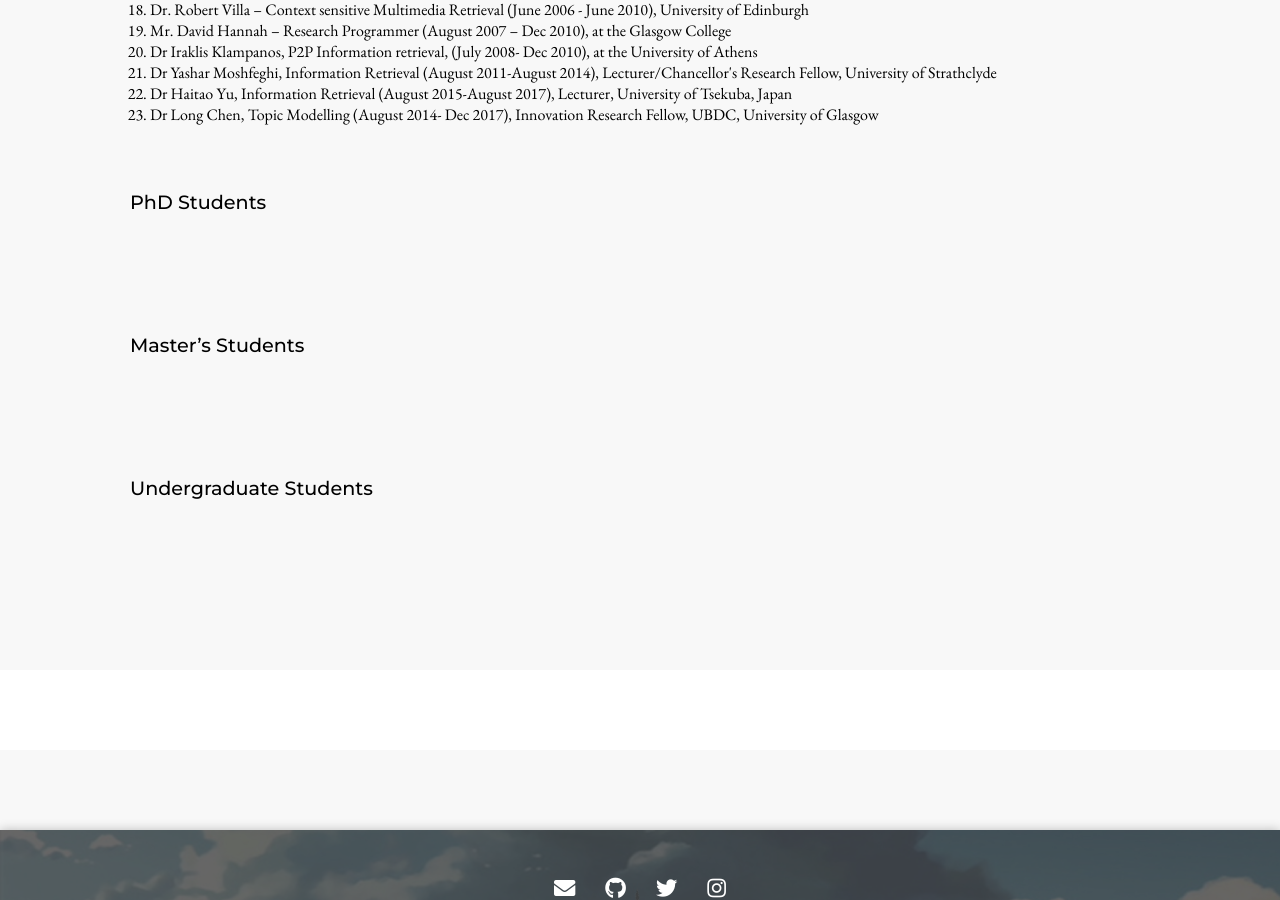
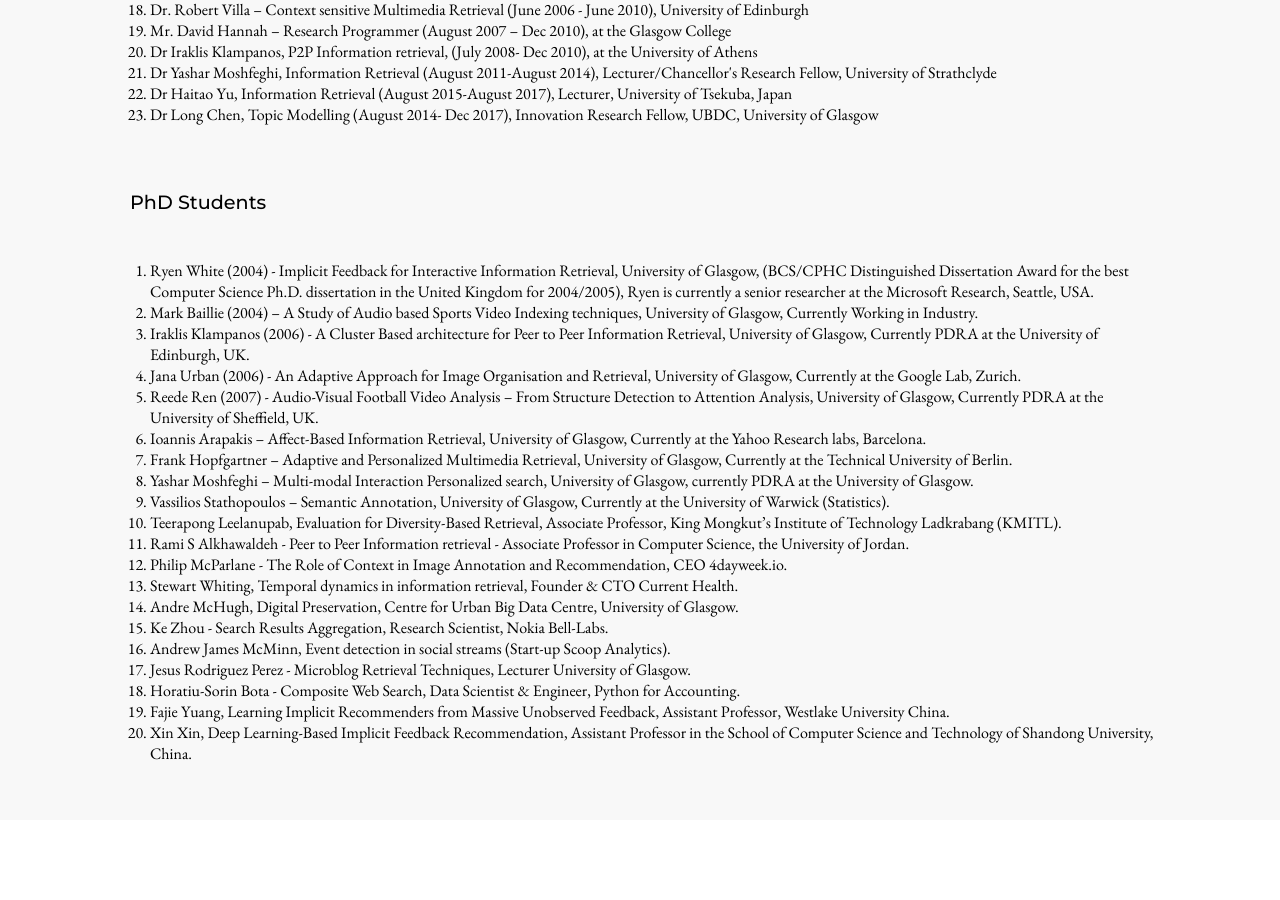
Before and after one commit to GAIR-Lab/GAIR-Lab.github.io, a Jekyll site: the page built from alumni/index.md, in a window 1280 px wide and 900 px high, scrolled down 869 px. Built offline with Jekyll 4.4.1, drawn with Linux system fonts in a browser that asks for light colours; nearby versions of some CDN libraries.

Commit message:
Update index.md

```diff
--- a/alumni/index.md
+++ b/alumni/index.md
@@ -47,19 +47,46 @@ These are former lab alumni who have gone on to make significant contributions i
 <!-- <h3 style="text-align: start; width: 85%;"> Bioinformatics Analysts </h3>
 {% include alumni-tabled.html role="bioinformatics-analyst" group="alum" mini="true" %} -->
 <h3 style="text-align: start; width: 85%;"> PhD Students </h3>
-{% include alumni-tabled.html role="phd" group="alum" mini="true" %}
-<!-- <h3 style="text-align: start; width: 85%;"> PharmD Students </h3>
-{% include alumni-tabled.html role="pharmd" group="alum" mini="true" %} -->
-<h3 style="text-align: start; width: 85%;"> Master’s Students </h3>
-{% include alumni-tabled.html role="masters" group="alum" mini="true" %}
-<h3 style="text-align: start; width: 85%;"> Undergraduate Students </h3>
-{% include alumni-tabled.html role="undergrad" group="alum" mini="true" %}
-<!-- <h3 style="text-align: start; width: 85%;"> High School Students </h3>
-{% include alumni-tabled.html role="highschool" group="alum" mini="true" %} -->
+<!-- {% include alumni-tabled.html role="phd" group="alum" mini="true" %} -->
+
+<ol style="text-align: start; width: 85%;">
+    <li>Ryen White (2004) - Implicit Feedback for Interactive Information Retrieval, University of Glasgow, (BCS/CPHC Distinguished Dissertation Award for the best Computer Science Ph.D. dissertation in the United Kingdom for 2004/2005), Ryen is currently a senior researcher at the Microsoft Research, Seattle, USA.</li>
+    <li>Mark Baillie (2004) – A Study of Audio based Sports Video Indexing techniques, University of Glasgow, Currently Working in Industry.</li>
+    <li>Iraklis Klampanos (2006) - A Cluster Based architecture for Peer to Peer Information Retrieval, University of Glasgow, Currently PDRA at the University of Edinburgh, UK.</li>
+    <li>Jana Urban (2006) - An Adaptive Approach for Image Organisation and Retrieval, University of Glasgow, Currently at the Google Lab, Zurich.</li>
+    <li>Reede Ren (2007) - Audio-Visual Football Video Analysis – From Structure Detection to Attention Analysis, University of Glasgow, Currently PDRA at the University of Sheffield, UK.</li>
+    <li>Ioannis Arapakis – Affect-Based Information Retrieval, University of Glasgow, Currently at the Yahoo Research labs, Barcelona.</li>
+    <li>Frank Hopfgartner – Adaptive and Personalized Multimedia Retrieval, University of Glasgow, Currently at the Technical University of Berlin.</li>
+    <li>Yashar Moshfeghi – Multi-modal Interaction Personalized search, University of Glasgow, currently PDRA at the University of Glasgow.</li>
+    <li>Vassilios Stathopoulos – Semantic Annotation, University of Glasgow, Currently at the University of Warwick (Statistics).</li>
+    <li>Teerapong Leelanupab, Evaluation for Diversity-Based Retrieval, Associate Professor, King Mongkut’s Institute of Technology Ladkrabang (KMITL).</li>
+    <li>Rami S Alkhawaldeh - Peer to Peer Information retrieval - Associate Professor in Computer Science, the University of Jordan.</li>
+    <li>Philip McParlane - The Role of Context in Image Annotation and Recommendation, CEO 4dayweek.io.</li>
+    <li>Stewart Whiting, Temporal dynamics in information retrieval, Founder & CTO Current Health.</li>
+    <li>Andre McHugh, Digital Preservation, Centre for Urban Big Data Centre, University of Glasgow.</li>
+    <li>Ke Zhou - Search Results Aggregation, Research Scientist, Nokia Bell-Labs.</li>
+    <li>Andrew James McMinn, Event detection in social streams (Start-up Scoop Analytics).</li>
+    <li>Jesus Rodriguez Perez - Microblog Retrieval Techniques, Lecturer University of Glasgow.</li>
+    <li>Horatiu-Sorin Bota - Composite Web Search, Data Scientist & Engineer, Python for Accounting.</li>
+    <li>Fajie Yuang, Learning Implicit Recommenders from Massive Unobserved Feedback, Assistant Professor, Westlake University China.</li>
+    <li>Xin Xin, Deep Learning-Based Implicit Feedback Recommendation, Assistant Professor in the School of Computer Science and Technology of Shandong University, China.</li>
+</ol>
+
+
+
+
+<!-- <h3 style="text-align: start; width: 85%;"> PharmD Students </h3> -->
+<!-- {% include alumni-tabled.html role="pharmd" group="alum" mini="true" %} -->
+<!-- <h3 style="text-align: start; width: 85%;"> Master’s Students </h3> -->
+<!-- {% include alumni-tabled.html role="masters" group="alum" mini="true" %} -->
+<!-- <h3 style="text-align: start; width: 85%;"> Undergraduate Students </h3> -->
+<!-- {% include alumni-tabled.html role="undergrad" group="alum" mini="true" %} -->
+<!-- <h3 style="text-align: start; width: 85%;"> High School Students </h3> -->
+<!-- {% include alumni-tabled.html role="highschool" group="alum" mini="true" %} -->
 <!-- <h3 style="text-align: start; width: 85%;"> Programmers </h3> -->
-{% include alumni-tabled.html role="programmer" group="alum" mini="true" %}
+<!-- {% include alumni-tabled.html role="programmer" group="alum" mini="true" %} -->
 <!-- <h3 style="text-align: start; width: 85%;"> Mascots </h3> -->
-{% include alumni-tabled.html role="mascot" group="alum" mini="true" %}
+<!-- {% include alumni-tabled.html role="mascot" group="alum" mini="true" %}-->
 
 {% endcapture %}
 
```
